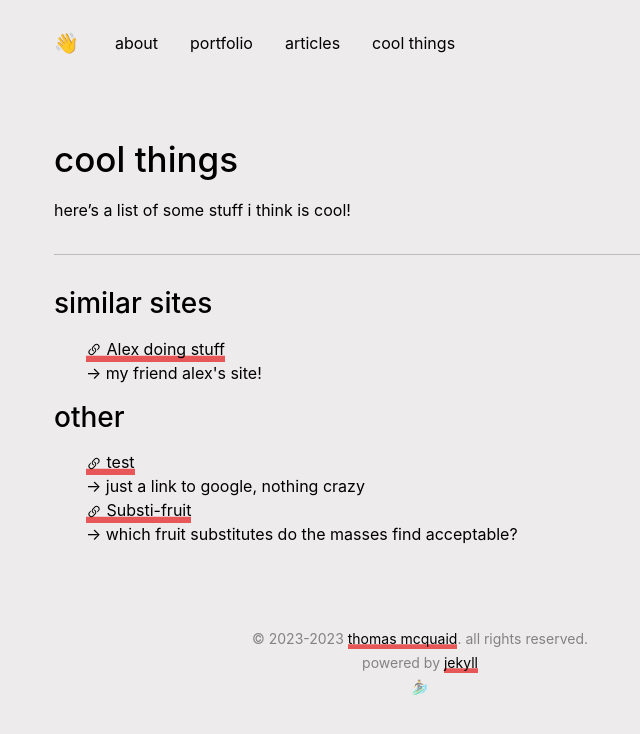
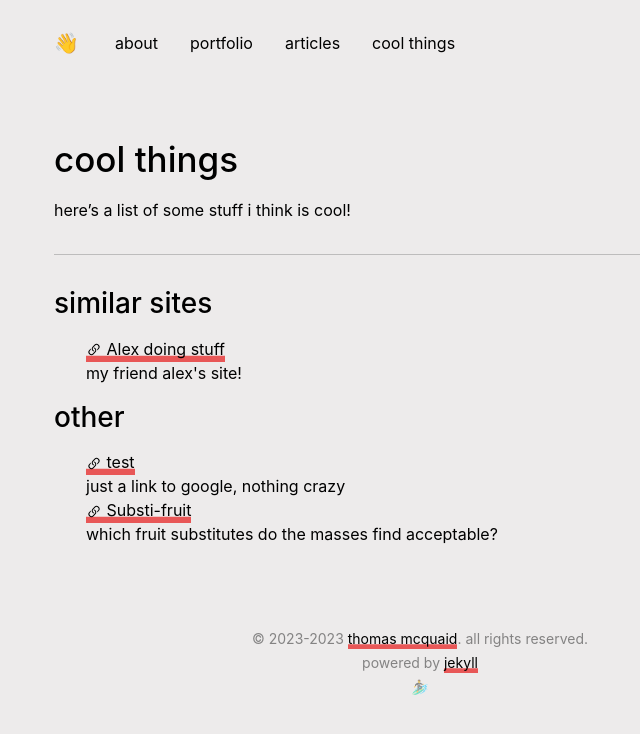
Before and after one commit to thomasmcquaidee/thomasmcquaidee.github.io, a Jekyll site: the page built from pages/cool.md, in a window 1280 px wide. Shown: the top 734 px of the page, without its empty margins (220-860 px from the left). Built offline with Jekyll 4.4.1, drawn with Linux system fonts in a browser that asks for light colours.

Commit message:
Update cool.md

```diff
--- a/pages/cool.md
+++ b/pages/cool.md
@@ -14,7 +14,7 @@ here's a list of some stuff i think is cool!
 <h2>{{ item.category }}</h2>
 <ul style="list-style: none">
 {% for link in item.links %}
-<li><a href="{{ link.url }}">{% include icons/link.html %} {{ link.title }}</a> <br>-> {{ link.comment }}</li>
+<li><a href="{{ link.url }}">{% include icons/link.html %} {{ link.title }}</a> <br>   {{ link.comment }} <br></li>
 {% endfor %}
 </ul>
 {% endfor %}
```
